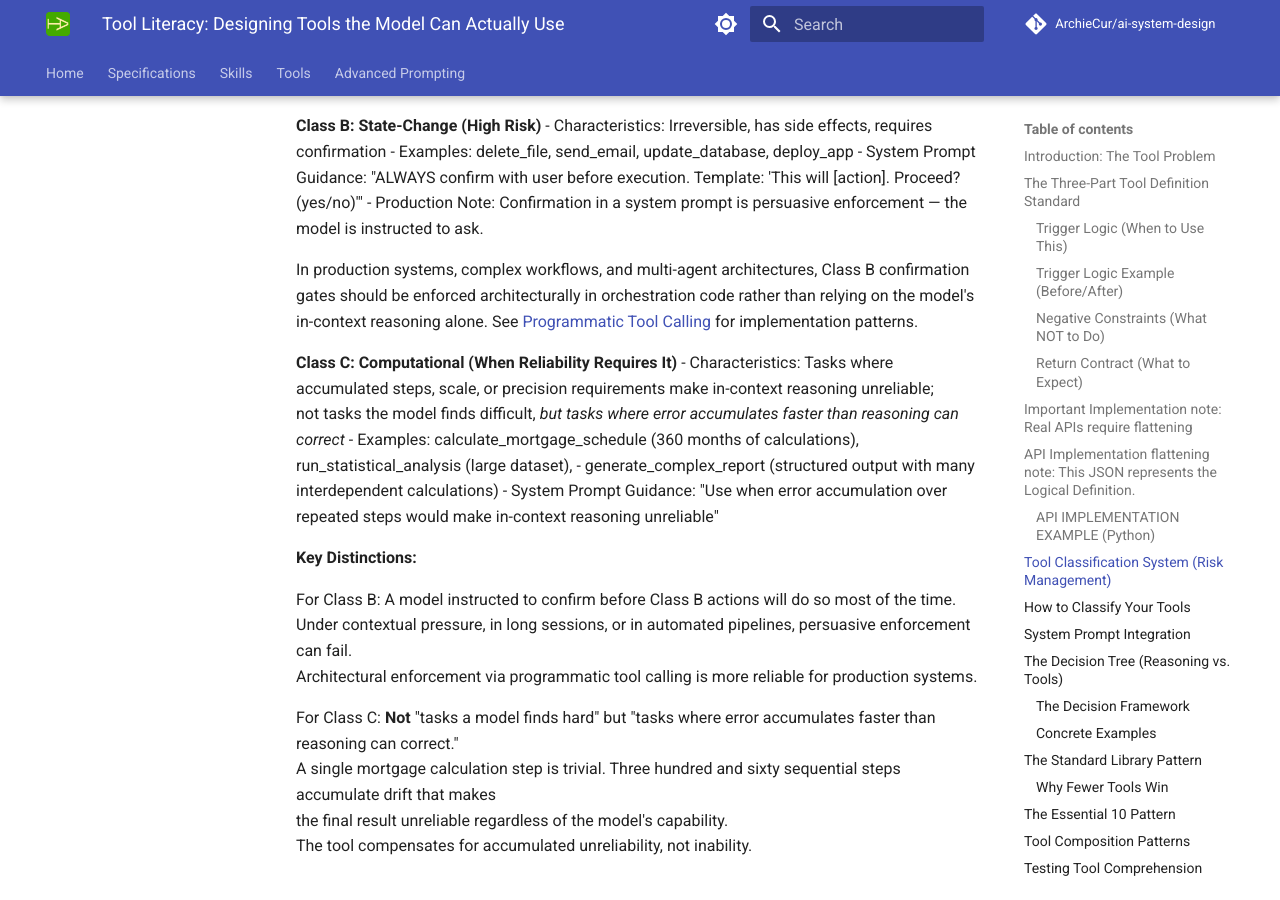
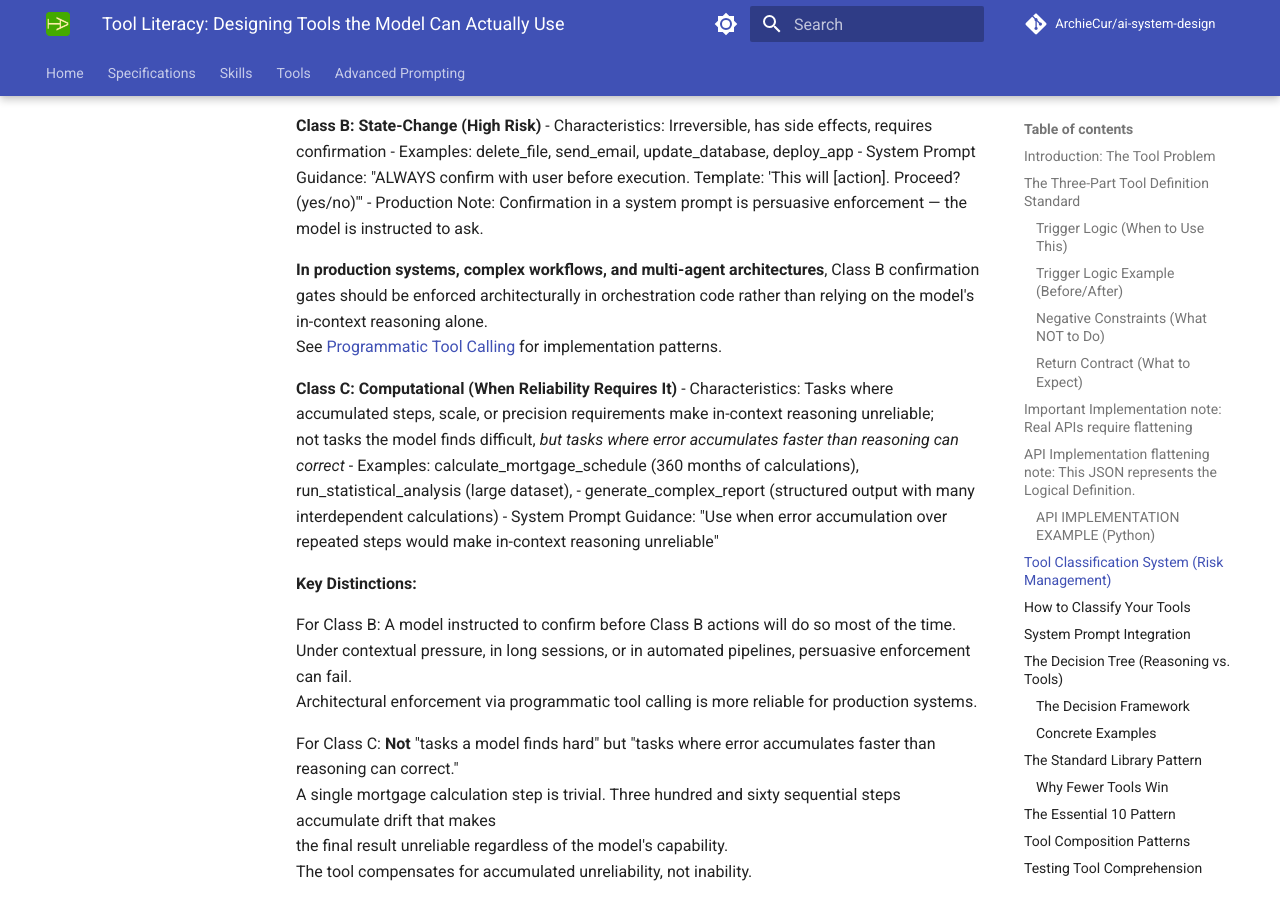
Before and after one commit to ArchieCur/ai-system-design, an MkDocs documentation site: the page built from docs/tools/Tool_Literacy_Designing_Tools (1).md, in a window 1280 px wide and 900 px high, scrolled down 5474 px. Built offline with MkDocs 1.6.1 and Material for MkDocs 9.7.7, drawn with Linux system fonts in a browser that asks for light colours; comment, search, counter and statistics services are not loaded.

```diff
--- a/docs/tools/Tool_Literacy_Designing_Tools (1).md
+++ b/docs/tools/Tool_Literacy_Designing_Tools (1).md
@@ -252,7 +252,7 @@ def register_tool(logical_tool_def):
 - System Prompt Guidance: "ALWAYS confirm with user before execution. Template: 'This will [action]. Proceed? (yes/no)'"
 - Production Note: Confirmation in a system prompt is persuasive enforcement — the model is instructed to ask.
 
- In production systems, complex workflows, and multi-agent architectures, Class B confirmation gates should be
+ **In production systems, complex workflows, and multi-agent architectures**, Class B confirmation gates should be
  enforced architecturally in orchestration code rather than relying on the model's in-context reasoning alone.
  See [Programmatic Tool Calling](Programmatic_Tool_Calling.md) for implementation patterns.
 
```
